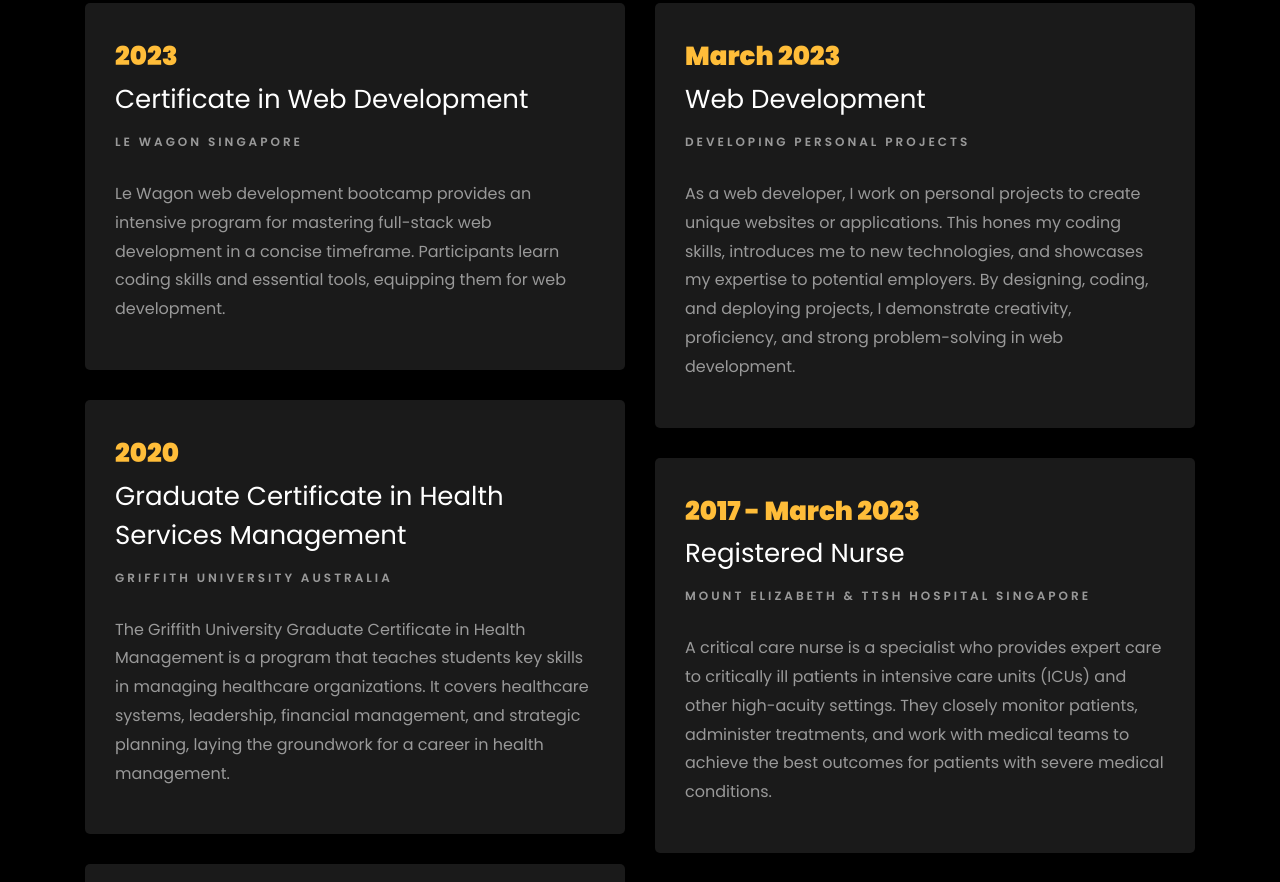
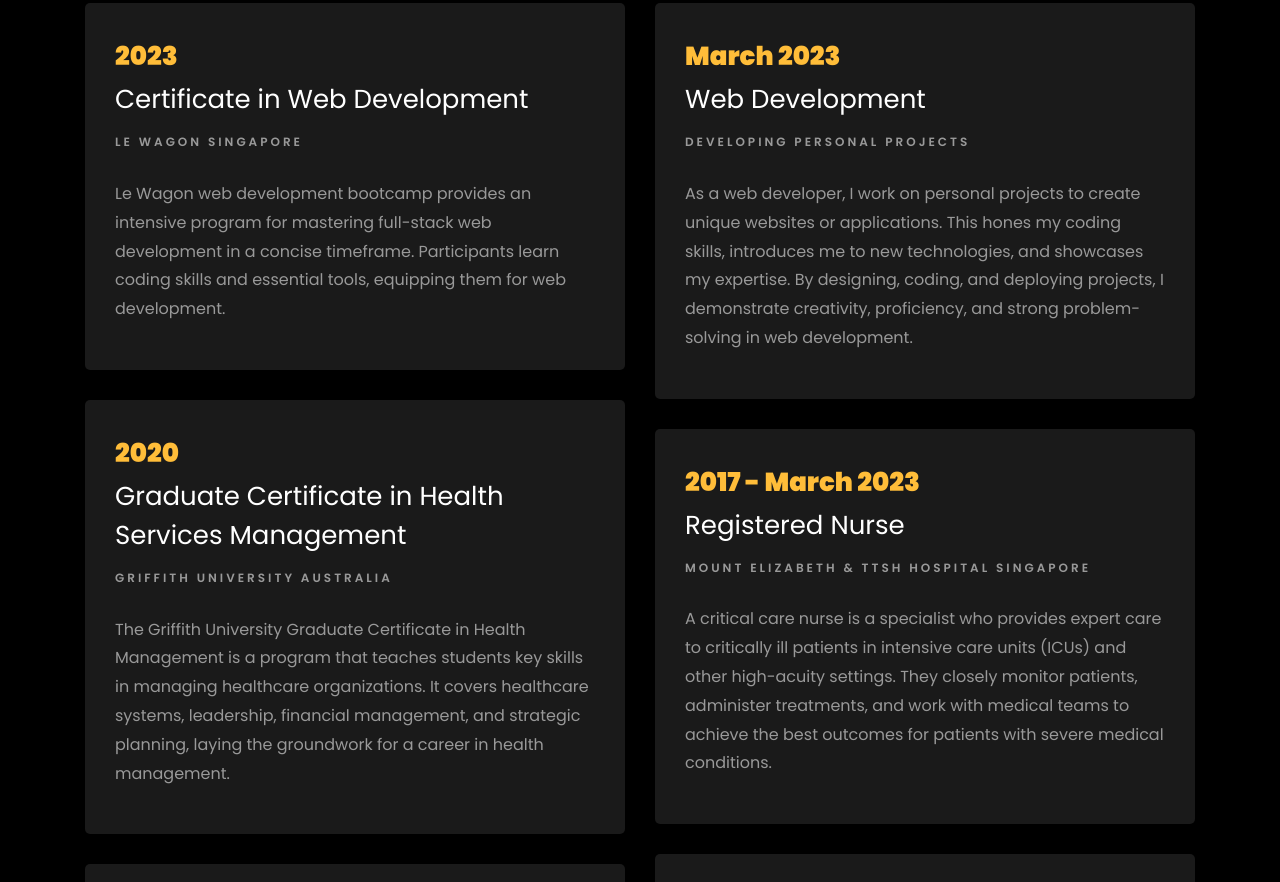
Before and after one commit to LiquidSi1k/portfolio-v2.0, a plain HTML site: page index.html in a window 1280 px wide. Shown: the part 1771-2653 px from the top of the page. Drawn offline with nearby package versions, Linux system fonts and the light colour scheme; some packages are replaced by stand-ins of ours; a script that the page names is missing; files whose address does not match are found by name.

Commit message:
corrected text

```diff
--- a/index.html
+++ b/index.html
@@ -307,10 +307,10 @@
               <p class="mt-4">
                 As a web developer, I work on personal projects to create unique
                 websites or applications. This hones my coding skills,
-                introduces me to new technologies, and showcases my expertise to
-                potential employers. By designing, coding, and deploying
-                projects, I demonstrate creativity, proficiency, and strong
-                problem-solving in web development.
+                introduces me to new technologies, and showcases my expertise.
+                By designing, coding, and deploying projects, I demonstrate
+                creativity, proficiency, and strong problem-solving in web
+                development.
               </p>
             </div>
             <div class="resume-wrap ftco-animate">
```
